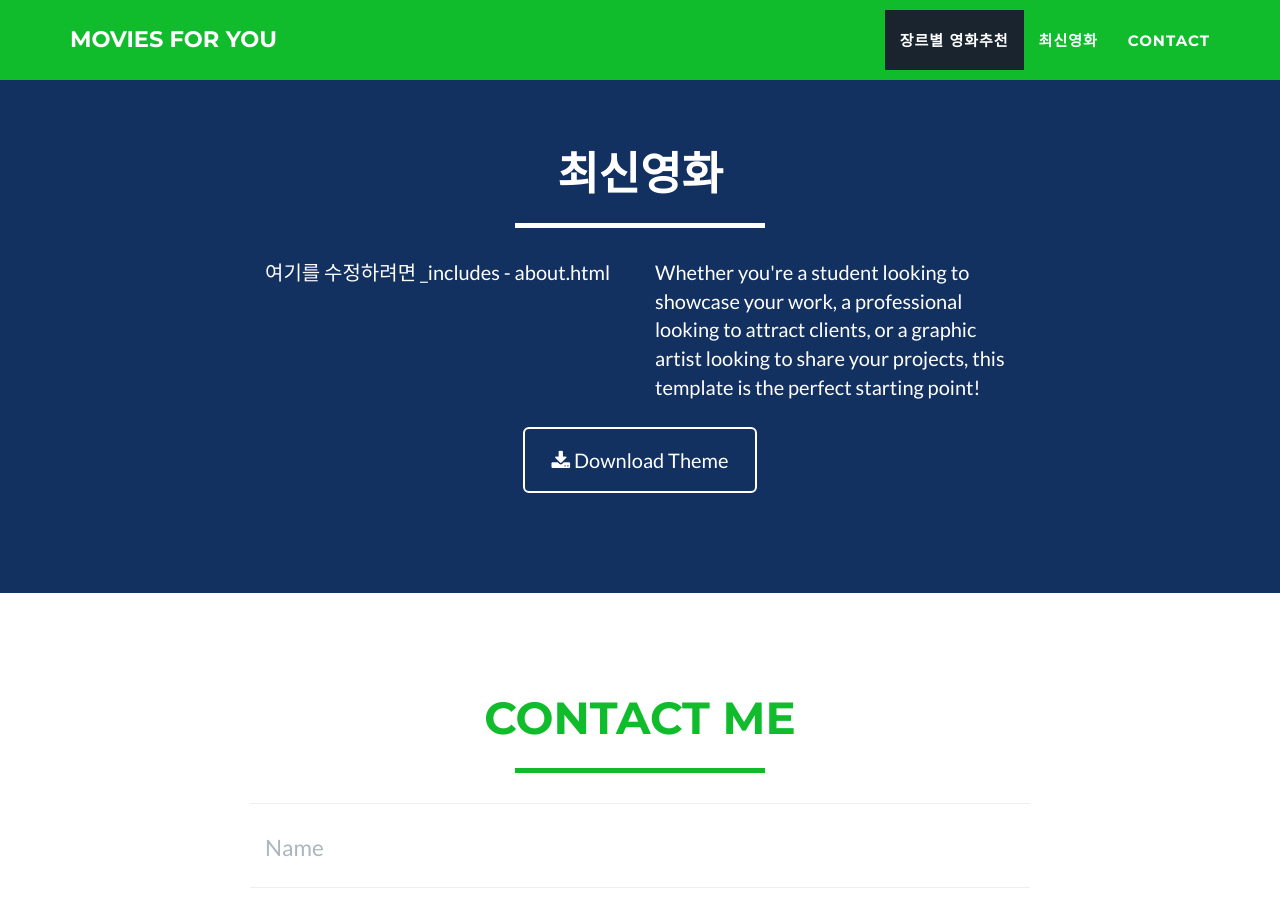
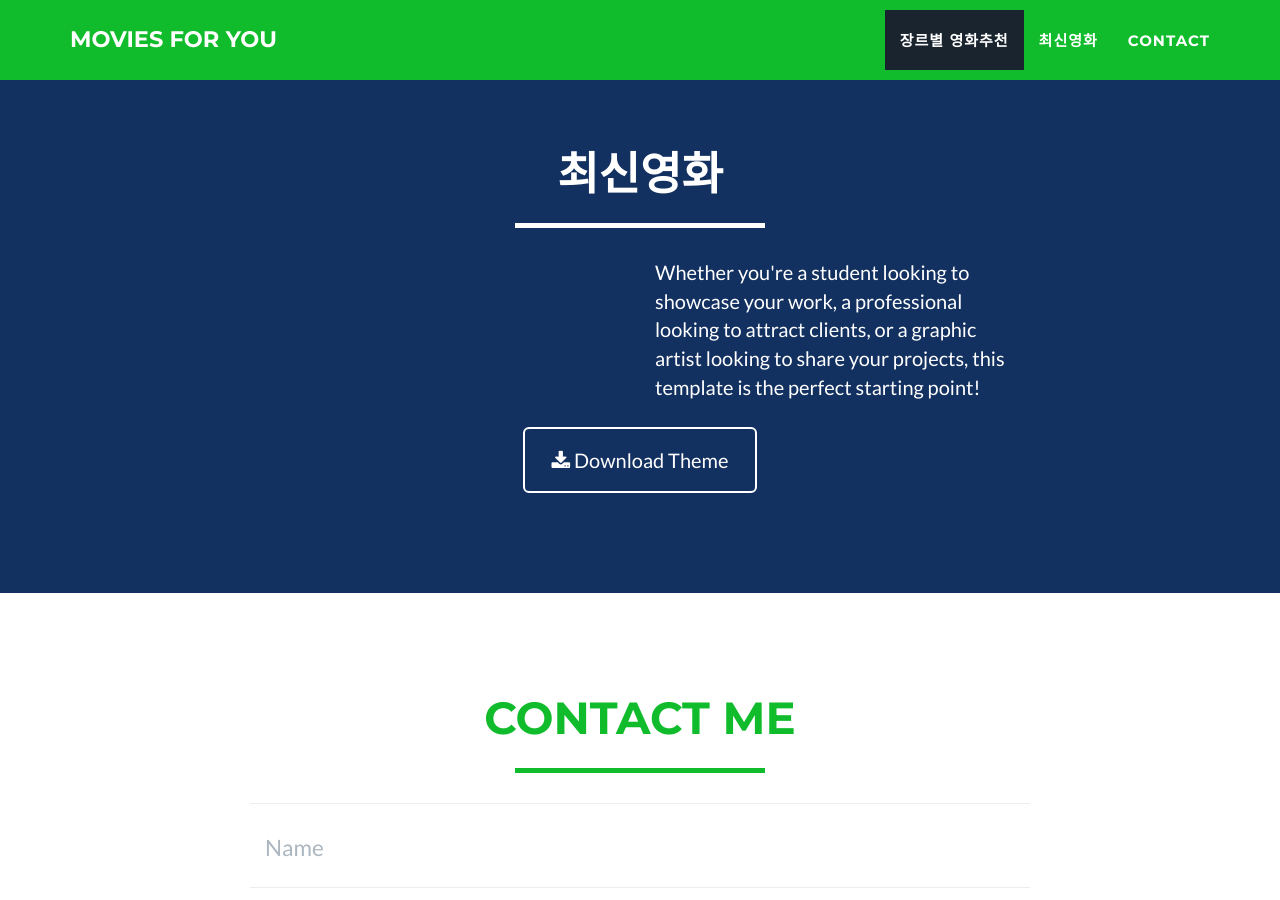
Before and after one commit to gentle9610/gentle9610.github.com, a Jekyll site: the page built from index.html, in a window 1280 px wide and 900 px high, scrolled down 1995 px. Built offline with Jekyll 4.4.1, drawn with Linux system fonts in a browser that asks for light colours.

Commit message:
Update about.html

```diff
--- a/_includes/about.html
+++ b/_includes/about.html
@@ -9,7 +9,6 @@
             </div>
             <div class="row">
                 <div class="col-lg-4 col-lg-offset-2">
-                    <p>여기를 수정하려면 _includes - about.html</p>
                 </div>
                 <div class="col-lg-4">
                     <p>Whether you're a student looking to showcase your work, a professional looking to attract clients, or a graphic artist looking to share your projects, this template is the perfect starting point! </p>
```
